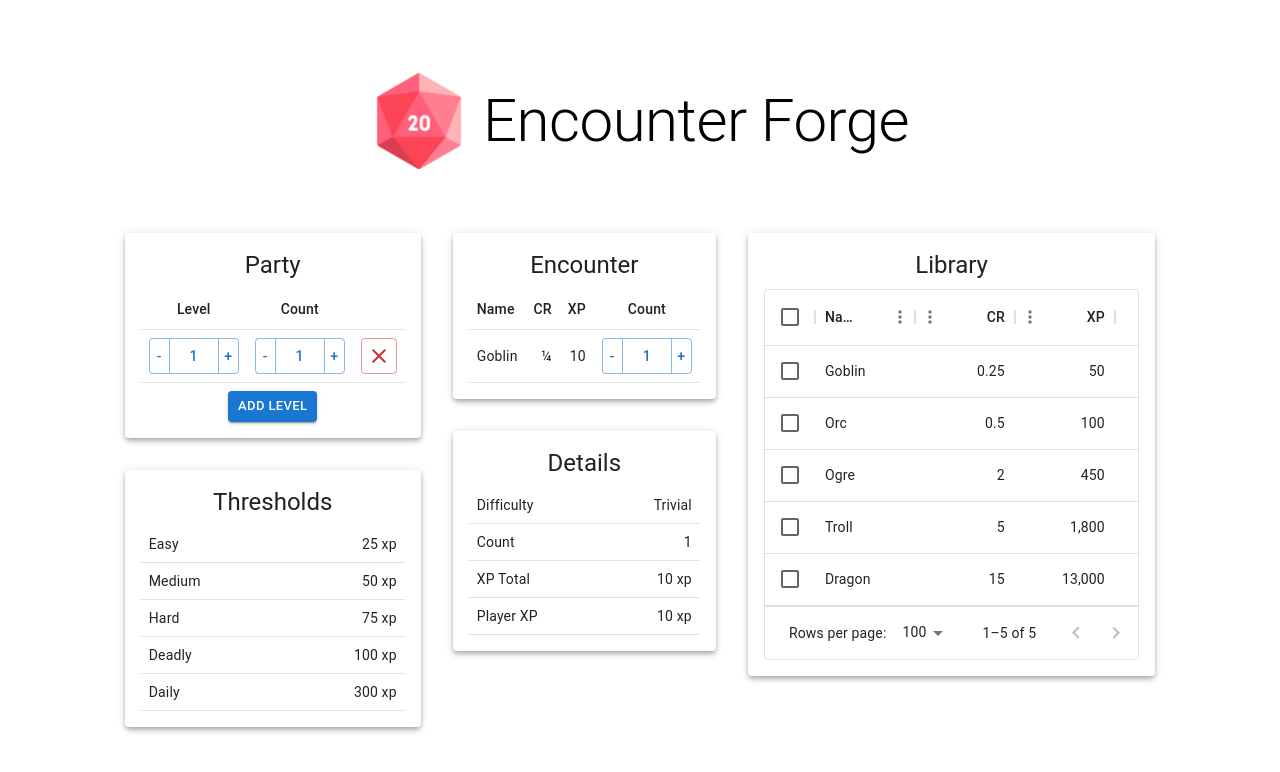
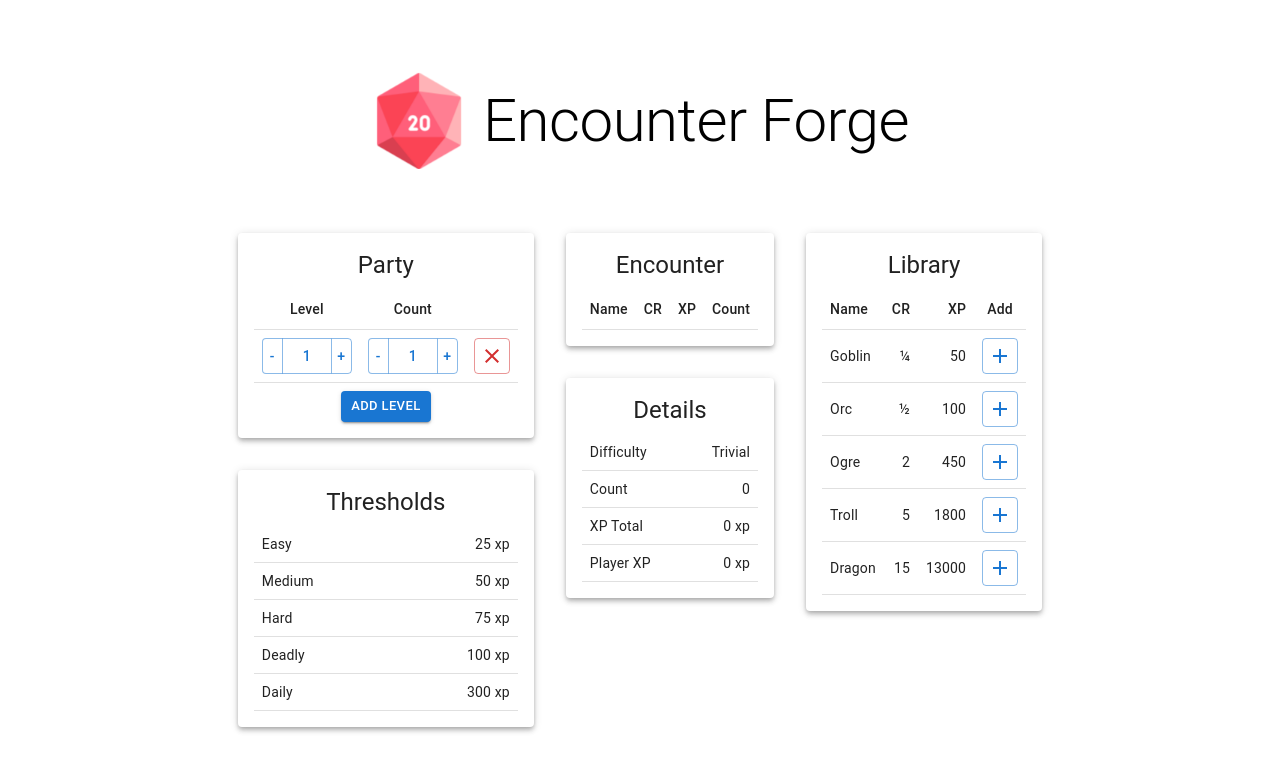
Before and after one commit to eth0net/encounter-forge, a React (Vite) app: page / in a window 1280 px wide. Shown: the top 772 px of the page. Built offline with nearby package versions, Linux system fonts and the light colour scheme.

Commit message:
rework library and details

```diff
--- a/src/components/Forge.tsx
+++ b/src/components/Forge.tsx
@@ -1,22 +1,25 @@
 import Stack from '@mui/material/Stack';
 import Typography from '@mui/material/Typography';
 import { useMemo, useState } from 'react';
-import useEncounter from '../hooks/useEncounter';
 import useMonsterData from '../hooks/useMonsterData';
+import Encounter from '../models/Encounter';
+import Party from '../models/Party';
+import Stats from '../models/Stats';
+import Thresholds from '../models/Thresholds';
+import EncounterTable from './EncounterTable';
 import Library from './Library';
-import EncounterTable from './EncounterTable';
 import PartyTable from './PartyTable';
+import StatsRow from './StatsRow';
 import StatsTable from './StatsTable';
 import d20 from '/src/assets/d20.png';
-import StatsRow from './StatsRow';
-import Party from '../models/Party';
 
+const defaultEncounter: Encounter = {};
 const defaultParty: Party = [{ level: 1, count: 1 }];
 
 export function Forge() {
   const monsterData = useMonsterData();
 
-  const [encounter, setEncounter] = useEncounter();
+  const [encounter, setEncounter] = useState(defaultEncounter);
 
   const [party, setParty] = useState(defaultParty);
 
@@ -60,49 +63,60 @@ export function Forge() {
 
   const stats = useMemo(() => {
     const stats = { difficulty: '', cr: 0, xp: 0, count: 0, each: 0 };
+    const partySize = party.reduce((total, { count }) => total + count, 0);
 
+    applyXP(stats, encounter);
+    applyMultiplier(partySize, stats);
+    applyDifficulty(stats, thresholds);
+
+    stats.each = Math.ceil(stats.xp / partySize);
+
+    return stats;
+  }, [encounter, party, thresholds]);
+
+  function applyXP(stats: Stats, encounter: Encounter) {
     Object.values(encounter).forEach(({ monster: { cr, xp }, count }) => {
       stats.cr += cr * count;
       stats.xp += xp * count;
       stats.count += count;
     });
+  }
 
-    switch (true) {
-      case stats.count == 2:
-        stats.xp *= 1.5;
-        break;
-      case stats.count > 2 && stats.count < 7:
-        stats.xp *= 2;
-        break;
-      case stats.count > 6 && stats.count < 11:
-        stats.xp *= 2.5;
-        break;
-      case stats.count > 10 && stats.count < 15:
-        stats.xp *= 3;
-        break;
-      case stats.count > 14:
-        stats.xp *= 4;
-        break;
+  function applyMultiplier(partySize: number, stats: Stats) {
+    const modifiers = [1, 1.5, 2, 2.5, 3, 4];
+
+    let index = 0;
+    if (stats.count == 2) {
+      index = 1;
+    } else if (stats.count > 2 && stats.count < 7) {
+      index = 2;
+    } else if (stats.count > 6 && stats.count < 11) {
+      index = 3;
+    } else if (stats.count > 10 && stats.count < 15) {
+      index = 4;
+    } else if (stats.count > 14) {
+      index = 5;
     }
 
-    if (stats.cr < thresholds.easy) {
+    if (partySize < 3 && index > 0) index++;
+    if (partySize > 5 && index < 5) index--;
+
+    stats.xp *= modifiers[index];
+  }
+
+  function applyDifficulty(stats: Stats, thresholds: Thresholds) {
+    if (stats.xp < thresholds.easy) {
       stats.difficulty = 'Trivial';
-    } else if (stats.cr < thresholds.medium) {
+    } else if (stats.xp < thresholds.medium) {
       stats.difficulty = 'Easy';
-    } else if (stats.cr < thresholds.hard) {
+    } else if (stats.xp < thresholds.hard) {
       stats.difficulty = 'Medium';
-    } else if (stats.cr < thresholds.deadly) {
+    } else if (stats.xp < thresholds.deadly) {
       stats.difficulty = 'Hard';
     } else {
       stats.difficulty = 'Deadly';
     }
-
-    const partySize = party.reduce((total, { count }) => total + count, 0);
-
-    stats.each = Math.ceil(stats.xp / partySize);
-
-    return stats;
-  }, [encounter, party, thresholds]);
+  }
 
   return (
     <>
@@ -136,11 +150,12 @@ export function Forge() {
         </Stack>
 
         <Stack spacing={4}>
-          <Library monsterData={monsterData} />
+          <Library monsterData={monsterData} setEncounter={setEncounter} />
         </Stack>
       </Stack>
     </>
   );
 }
 
+
 export default Forge;
--- a/src/components/Library.tsx
+++ b/src/components/Library.tsx
@@ -1,33 +1,84 @@
+import Button from '@mui/material/Button';
 import Paper from "@mui/material/Paper";
 import Stack from "@mui/material/Stack";
+import Table from '@mui/material/Table';
+import TableBody from '@mui/material/TableBody';
+import TableCell from '@mui/material/TableCell';
+import TableContainer from '@mui/material/TableContainer';
+import TableHead from '@mui/material/TableHead';
+import TableRow from '@mui/material/TableRow';
 import Typography from "@mui/material/Typography";
-import { DataGrid, GridColDef } from "@mui/x-data-grid";
+import { useMemo } from "react";
+import Encounter from "../models/Encounter";
 import MonsterData from "../models/MonsterData";
+import ChallengeRating from "./ChallengeRating";
+import { Add } from '@mui/icons-material';
 
-export function Library({ monsterData }: LibraryProps) {
-  const columns: GridColDef[] = [
-    { field: "name", headerName: "Name" },
-    { field: "cr", headerName: "CR", type: 'number' },
-    { field: "xp", headerName: "XP", type: 'number' },
-  ];
-
+export function Library(props: LibraryProps) {
   return (
     <Paper elevation={4}>
       <Stack spacing={1} p={2}>
         <Typography variant='h5'>Library</Typography>
 
-        <DataGrid
-          rows={monsterData}
-          columns={columns}
-          checkboxSelection
-        />
+        <TableContainer>
+          <Table>
+            <TableHead>
+              <TableRow>
+                <TableCell>Name</TableCell>
+                <TableCell align='right'>CR</TableCell>
+                <TableCell align='right'>XP</TableCell>
+                <TableCell align='center'>Add</TableCell>
+              </TableRow>
+            </TableHead>
+
+            <LibraryBody {...props} />
+          </Table>
+        </TableContainer>
       </Stack>
     </Paper>
   );
 }
 
 export interface LibraryProps {
+  setEncounter: React.Dispatch<React.SetStateAction<Encounter>>;
   monsterData: MonsterData;
 }
 
 export default Library;
+
+export function LibraryBody({ monsterData, setEncounter }: LibraryBodyProps) {
+  const rows = useMemo(() => {
+    return monsterData.map((monster) => {
+      const add = () => setEncounter((prev) => {
+        const next = { ...prev };
+        next[monster.id] || (next[monster.id] = { monster, count: 0 });
+        next[monster.id] && (next[monster.id].count += 1);
+        return next;
+      });
+
+      return (
+        <TableRow>
+          <TableCell>{monster.name}</TableCell>
+          <TableCell align='right'><ChallengeRating>{monster.cr}</ChallengeRating></TableCell>
+          <TableCell align='right'>{monster.xp}</TableCell>
+          <TableCell align='center'>
+            <Button variant='outlined' onClick={add} sx={{ minWidth: 'unset', padding: '5px' }}>
+              <Add />
+            </Button>
+          </TableCell>
+        </TableRow>
+      );
+    })
+  }, [monsterData, setEncounter]);
+
+  return (
+    <TableBody>
+      {rows}
+    </TableBody>
+  );
+}
+
+export interface LibraryBodyProps {
+  setEncounter: React.Dispatch<React.SetStateAction<Encounter>>;
+  monsterData: MonsterData;
+}
--- a/src/hooks/useEncounter.tsx
+++ /dev/null
@@ -1,13 +0,0 @@
-import { useState } from "react";
-import Encounter from "../models/Encounter";
-import Monster from "../models/Monster";
-
-export function useEncounter() {
-  const initial: Encounter = {
-    'Goblin': { monster: new Monster('Goblin', 0.25, 10), count: 1 },
-  };
-
-  return useState(initial);
-}
-
-export default useEncounter;
```
